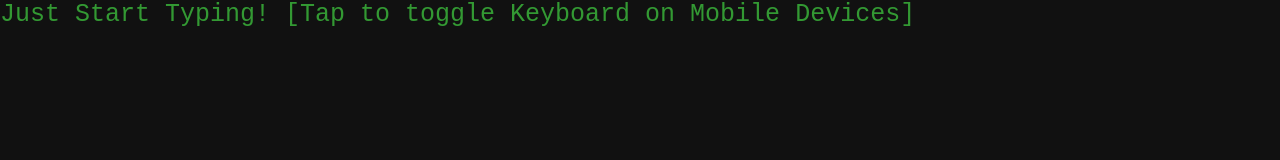
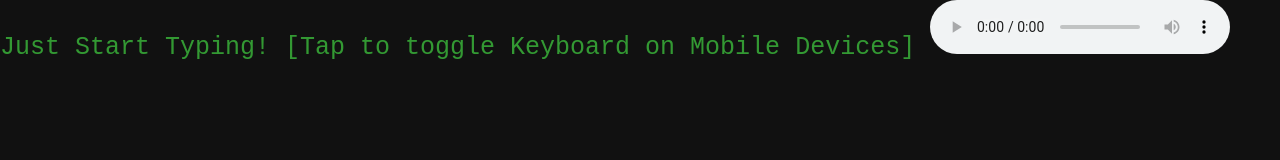
Before and after one commit to PUSHKARMAURYA/hackertyper, a plain HTML site: page index.html in a window 1280 px wide. Drawn offline with nearby package versions, Linux system fonts and the light colour scheme.

Commit message:
Update index.html

```diff
--- a/index.html
+++ b/index.html
@@ -49,7 +49,11 @@ input[type="text"]
   <source src="y2mate (mp3cut.net).mp3" type="audio/mpeg">
   Your browser does not support the audio element.
 </audio>
+<audio controls autostart="true">
 
+  <source src="y2mate (mp3cut.net).mp3" type="audio/mpeg">
+Your browser does not support the audio element.
+</audio>
 <script>
 var x = document.getElementById("myAudio");
 
```
